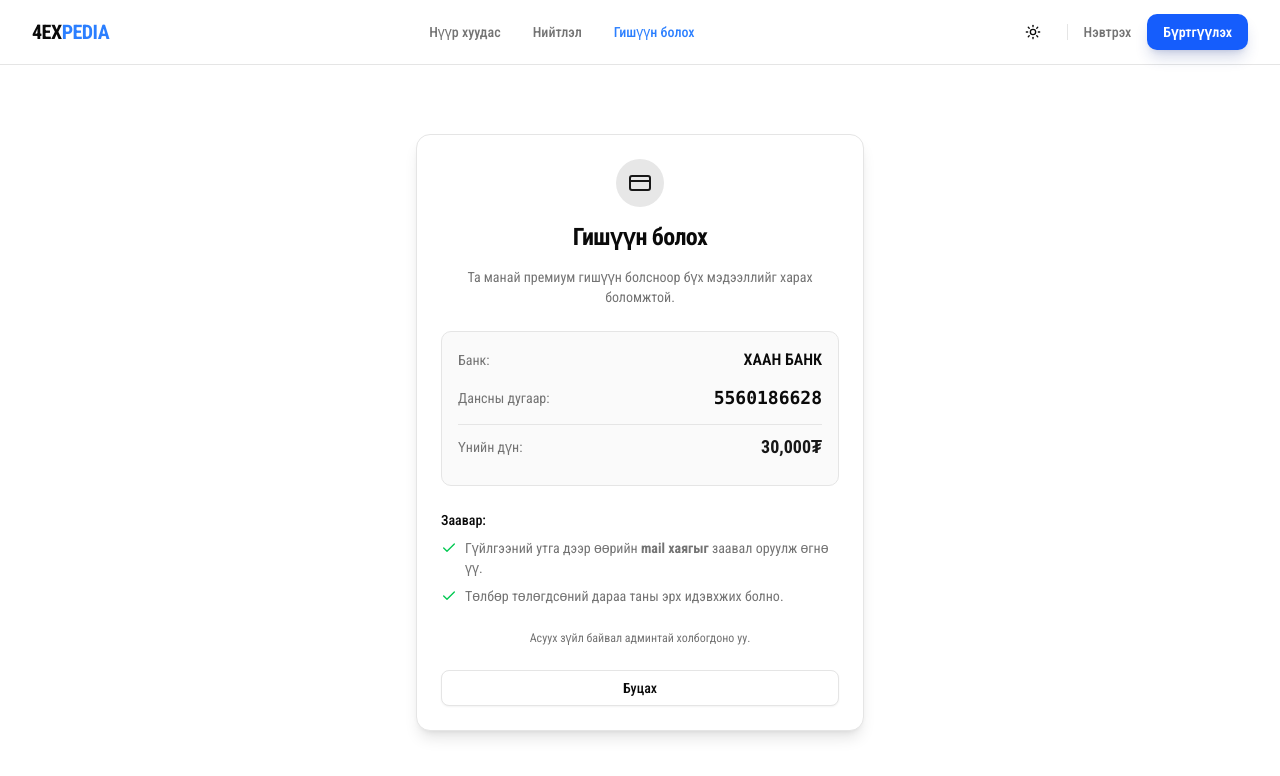
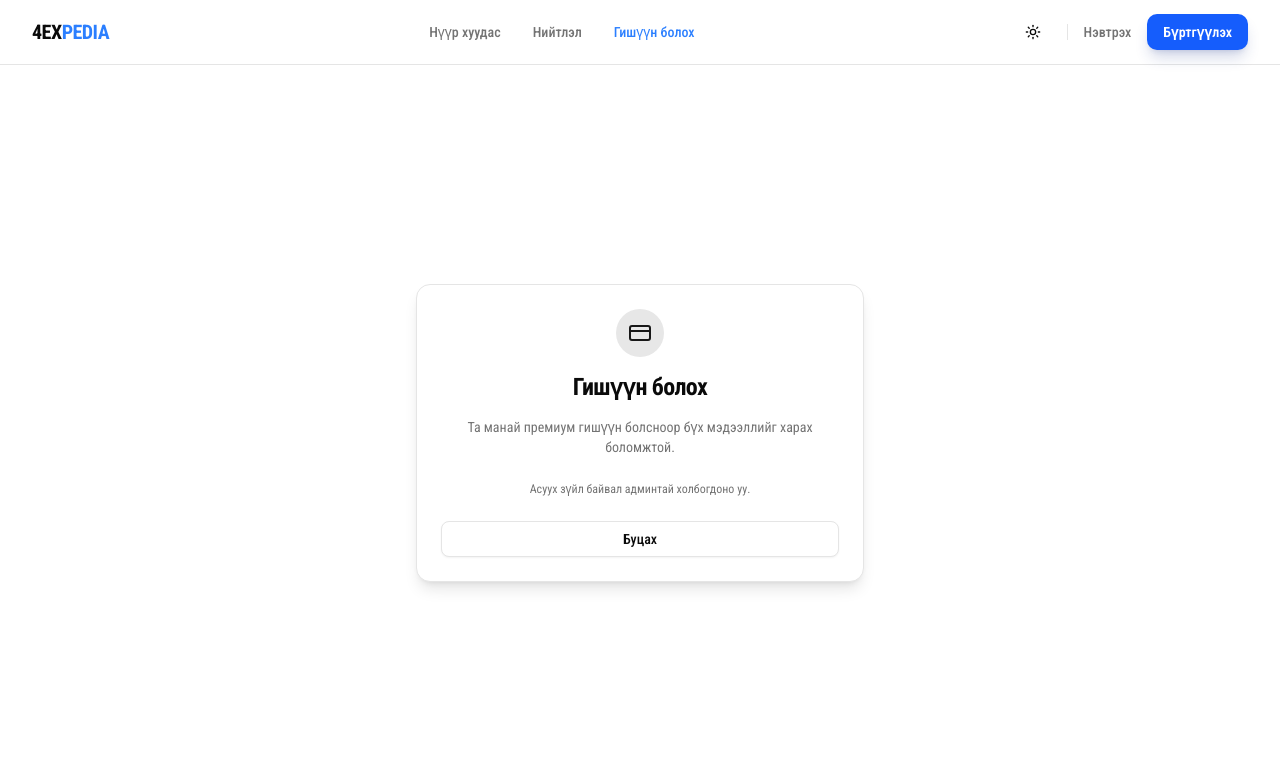
Before and after one commit to bayarloper/4ex, a Next.js app: page /membership in a window 1280 px wide. Shown: the top 776 px of the page. Built offline with nearby package versions, Linux system fonts and the light colour scheme; no server answers.

Commit message:
Disabled membership paeg

```diff
--- a/app/membership/page.tsx
+++ b/app/membership/page.tsx
@@ -19,7 +19,7 @@ export default function MembershipPage() {
               Та манай премиум гишүүн болсноор бүх мэдээллийг харах боломжтой.
             </CardDescription>
           </CardHeader>
-          <CardContent className="space-y-6">
+          {/* <CardContent className="space-y-6">
             <div className="bg-muted/50 p-4 rounded-lg space-y-3 border border-border">
               <div className="flex justify-between items-center">
                 <span className="text-muted-foreground text-sm">Банк:</span>
@@ -50,7 +50,7 @@ export default function MembershipPage() {
                 </li>
               </ul>
             </div>
-          </CardContent>
+          </CardContent> */}
           <CardFooter className="flex flex-col gap-2">
             <p className="text-xs text-center text-muted-foreground w-full mb-4">
               Асуух зүйл байвал админтай холбогдоно уу.
```
